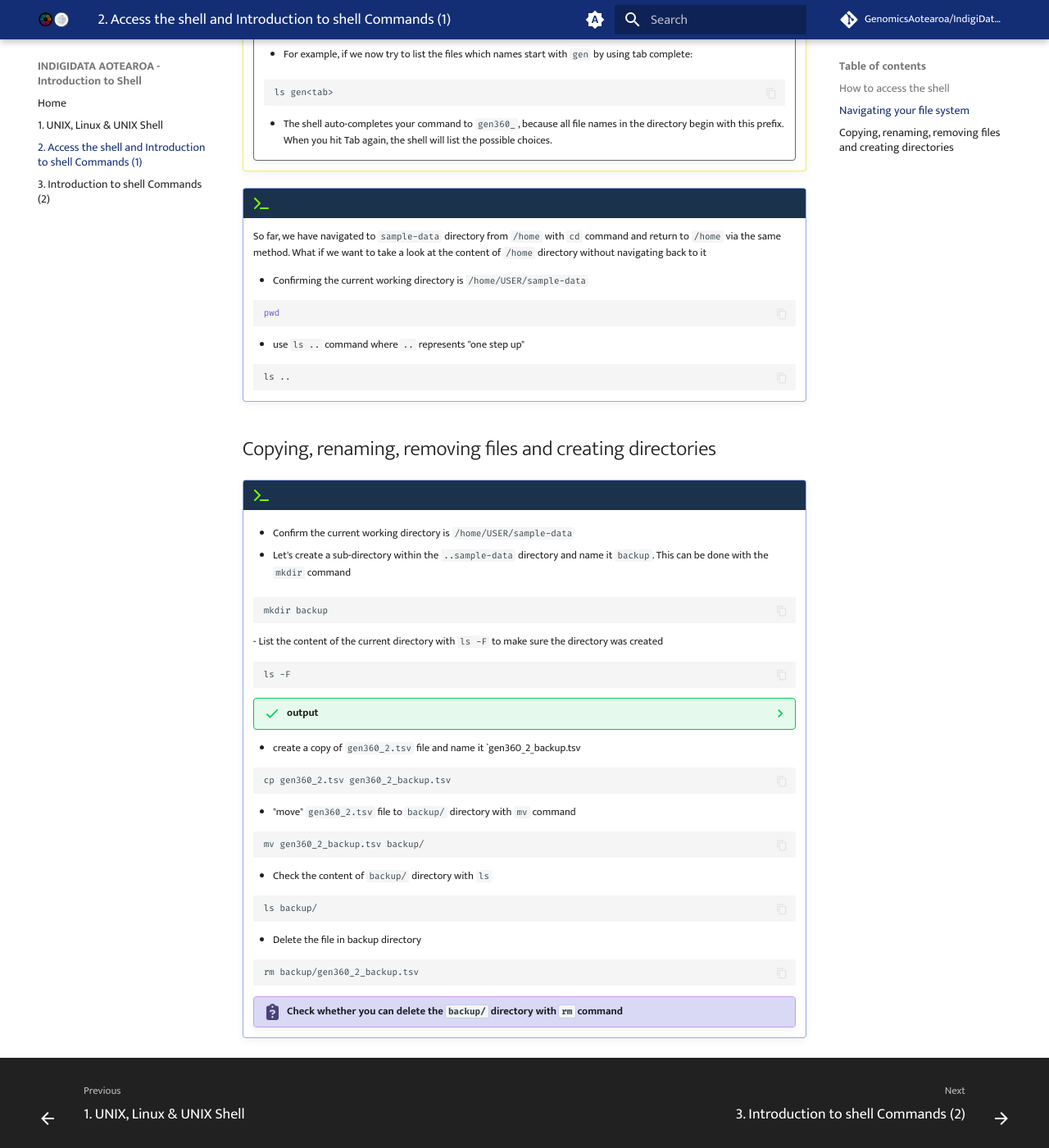
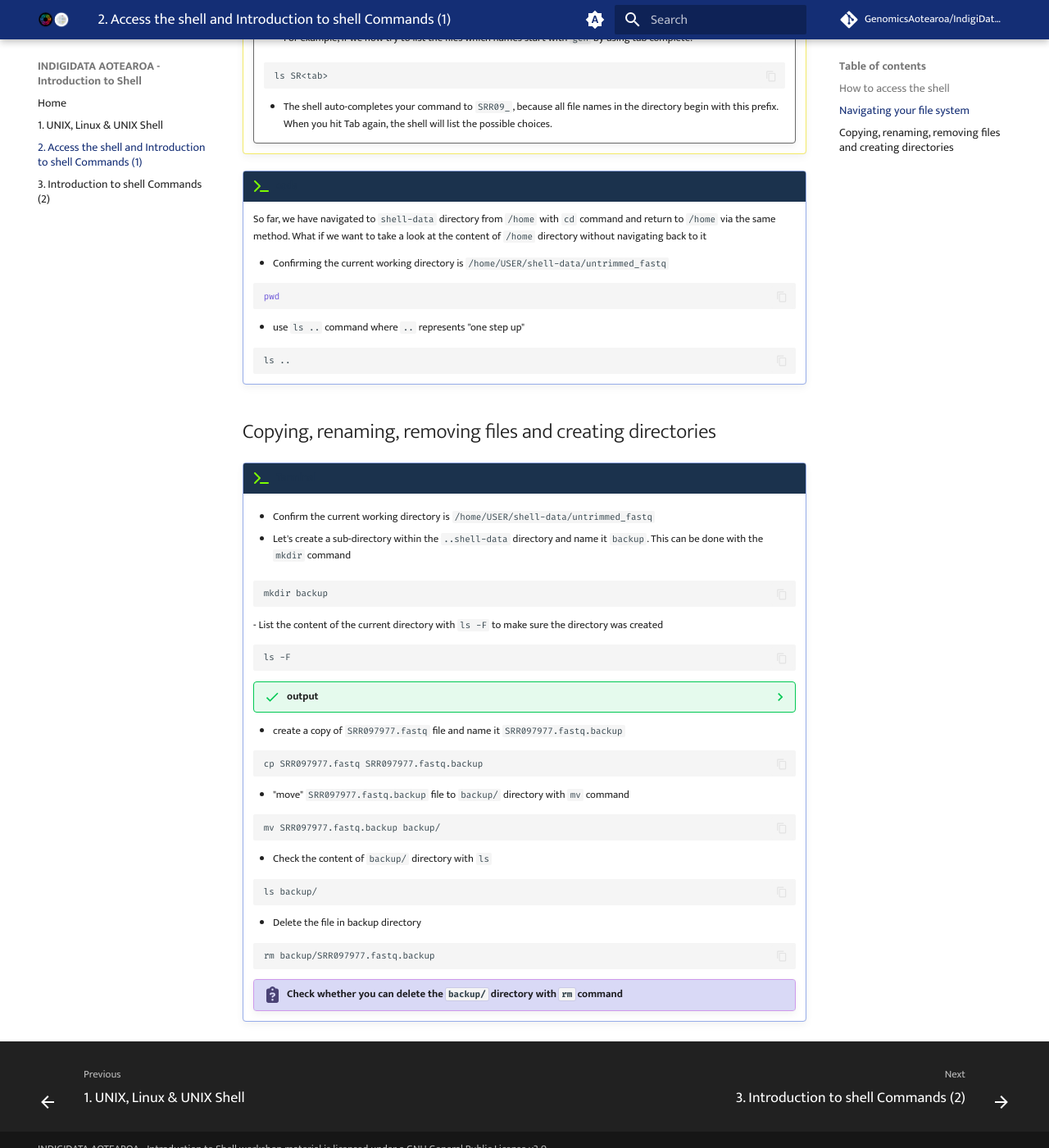
Before and after one commit to GenomicsAotearoa/IndigiDataAotearoa-IntroToShell, an MkDocs documentation site: the page built from docs/2-intro2shellcommands.md, in a window 1280 px wide and 1400 px high, scrolled down 2325 px. Shown: the whole window at 82% size. Built offline with MkDocs 1.6.1 and Material for MkDocs 9.7.7, drawn with Linux system fonts in a browser that asks for light colours; comment, search, counter and statistics services are not loaded; some of the changed text lies outside the part shown.

Commit message:
update first episode

````diff
--- a/docs/2-intro2shellcommands.md
+++ b/docs/2-intro2shellcommands.md
@@ -31,10 +31,10 @@ Several commands are frequently used to create, inspect, rename, and delete file
     ls
     ```
 
-    ??? success "output - may vary a bit from one computer to another. Check whether the output contains `sample-data`"
+    ??? success "output - may vary a bit from one computer to another. Check whether the output contains `shell-data`"
 
         ```bash
-        sample-data ...
+        shell-data ...
         ```
     <br>
 
@@ -47,17 +47,17 @@ Several commands are frequently used to create, inspect, rename, and delete file
     ```
     ??? success "output"
         ```bash
-        sample-data/  .....
+        shell-data/  .....
         ```
 !!! square-pen "All commands have a lots of "options" similar to `-F` in `ls`"
     - Retrieving the list of  "options" for a command can be done with `command --help`  ( For an example `ls --help`).  However, some command don't implement `--help` and even the ones with it might not show the full set of options. Solution for this to use `man` command ( or the modern day solution is to search online 😊)
     - `man` (short for manual) displays detailed documentation (also referred as man page or man file) for bash commands. It is a powerful resource to explore bash commands, understand their usage and flags. Some manual files are very long. You can scroll through the file using your keyboard’s down arrow or use the <KBD>Space</KBD> key to go forward one page and the <KBD>b</KBD> key to go backwards one page. When you are done reading, hit <KBD>q</KBD> to quit.
 
 !!! terminal
-    Let’s say we want to navigate to the <KBD>sample-data</KBD> directory we saw above. We can use the following command to get there:
+    Let’s say we want to navigate to the <KBD>shell-data</KBD> directory we saw above. We can use the following command to get there:
 
     ```bash
-    cd sample-data
+    cd shell-data
     ```
     and run `pwd` to check the the *change* in current working directory followed by `ls` to list the contents of that directory
 
@@ -66,7 +66,7 @@ Several commands are frequently used to create, inspect, rename, and delete file
     ```
     ??? success "output"
         ```bash
-        /home/USER/sample-data
+        /home/USER/shell-data
         ```
 
     ```bash
@@ -74,13 +74,14 @@ Several commands are frequently used to create, inspect, rename, and delete file
     ```
     ??? success "output"
         ```
-        gen360_1.tsv  gen360_2.tsv
+        sra_metadata  untrimmed_fastq
+
         ```
 !!! feather "Shortcut - Tab Completion"
 
     Typing out file or directory names can waste a lot of time and it’s easy to make typing mistakes. Instead we can use tab complete as a shortcut. When you start typing out the name of a directory or file, then hit the <KBD>Tab</KBD> key, the shell will try to fill in the rest of the directory or file name.
 
-    !!! terminal-2 "Return to your home directory and navigate back to `sample-data` with the help of <KBD>Tab</KBD>:"
+    !!! terminal-2 "Return to your home directory and navigate back to `shell-data` with the help of <KBD>Tab</KBD>:"
 
         ```bash
         cd
@@ -91,25 +92,25 @@ Several commands are frequently used to create, inspect, rename, and delete file
         - Now enter
 
         ```bash
-        cd sam<tab>
+        cd she<Tab>/untr<Tab>
         ```
 
-        - The shell will fill in the rest of the directory name for `sample-data`
+        - The shell will fill in the rest of the directory name for `shell-data`
         - Using <KBD>Tab</KBD> complete can be very helpful. However, it will only autocomplete a file or directory name if you’ve typed enough characters to provide a unique identifier for the file or directory you are trying to access.
 
         - For example, if we now try to list the files which names start with `gen` by using tab complete:
 
         ```bash
-        ls gen<tab>
+        ls SR<tab>
         ```
 
-        - The shell auto-completes your command to `gen360_`, because all file names in the directory begin with this prefix. When you hit Tab again, the shell will list the possible choices.
+        - The shell auto-completes your command to `SRR09_`, because all file names in the directory begin with this prefix. When you hit Tab again, the shell will list the possible choices.
 
 !!! terminal "code"
 
-    So far, we have navigated to `sample-data` directory from `/home` with `cd` command and return to `/home` via the same method. What if we want to take a look at the content of `/home` directory without navigating back to it
+    So far, we have navigated to `shell-data` directory from `/home` with `cd` command and return to `/home` via the same method. What if we want to take a look at the content of `/home` directory without navigating back to it
 
-    - Confirming the current working directory is `/home/USER/sample-data`
+    - Confirming the current working directory is `/home/USER/shell-data/untrimmed_fastq`
 
     ```bash
     pwd
@@ -124,9 +125,9 @@ Several commands are frequently used to create, inspect, rename, and delete file
 
 !!! terminal
 
-    - Confirm the current working directory is `/home/USER/sample-data`
+    - Confirm the current working directory is `/home/USER/shell-data/untrimmed_fastq`
 
-    - Let's create a sub-directory within the `..sample-data` directory and name it `backup`. This can be done with the `mkdir` command
+    - Let's create a sub-directory within the `..shell-data` directory and name it `backup`. This can be done with the `mkdir` command
 
     ```bash
     mkdir backup
@@ -138,19 +139,19 @@ Several commands are frequently used to create, inspect, rename, and delete file
     ```
     ??? success "output"
         ```bash
-        backup/  gen360_1.tsv  gen360_2.tsv
+        backup/  SRR097977.fastq*  SRR098026.fastq*
         ```
 
-    - create a copy of `gen360_2.tsv` file and name it `gen360_2_backup.tsv
+    - create a copy of `SRR097977.fastq` file and name it `SRR097977.fastq.backup`
 
     ```bash
-    cp gen360_2.tsv gen360_2_backup.tsv
+    cp SRR097977.fastq SRR097977.fastq.backup
     ```
 
-    - "move" `gen360_2.tsv` file to `backup/` directory  with `mv` command
+    - "move" `SRR097977.fastq.backup` file to `backup/` directory  with `mv` command
 
     ```bash
-    mv gen360_2_backup.tsv backup/
+    mv SRR097977.fastq.backup backup/
     ```
 
     - Check the content of `backup/` directory with `ls`
@@ -162,7 +163,7 @@ Several commands are frequently used to create, inspect, rename, and delete file
     - Delete the file in backup directory
 
     ```bash
-    rm backup/gen360_2_backup.tsv
+    rm backup/SRR097977.fastq.backup
     ```
 
     !!! clipboard-question "Check whether you can delete the `backup/` directory with `rm` command"
````
Also changed, not shown: docs/3-intro2shellcommands.md (+1 -1 lines).
